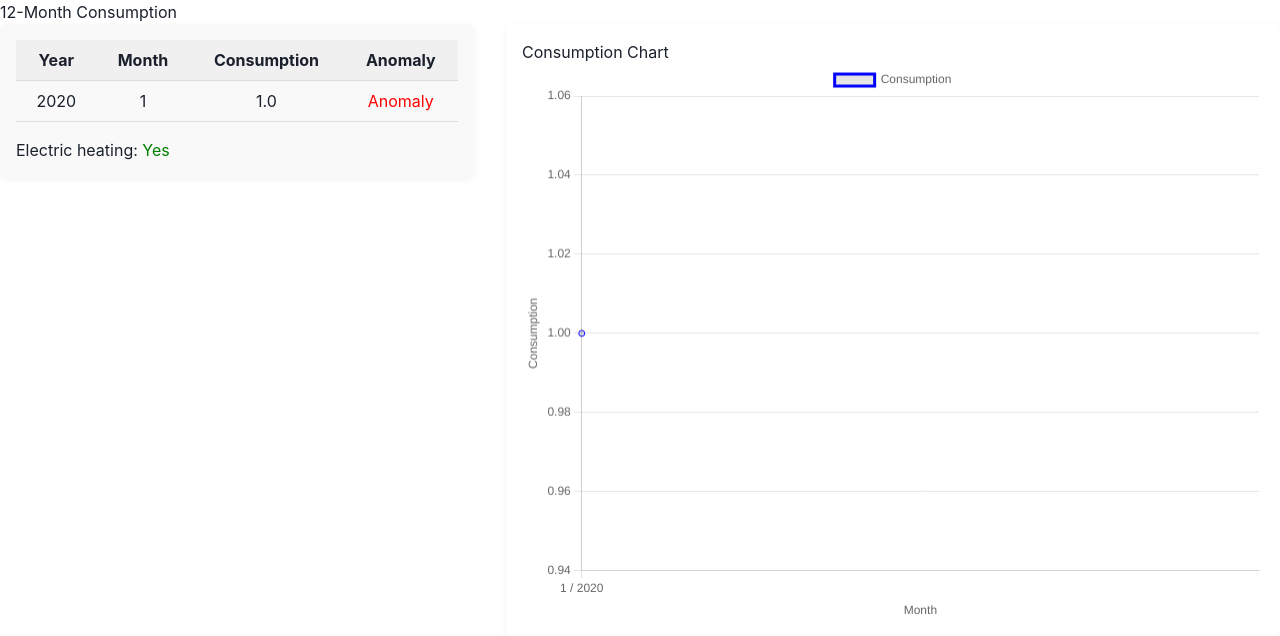
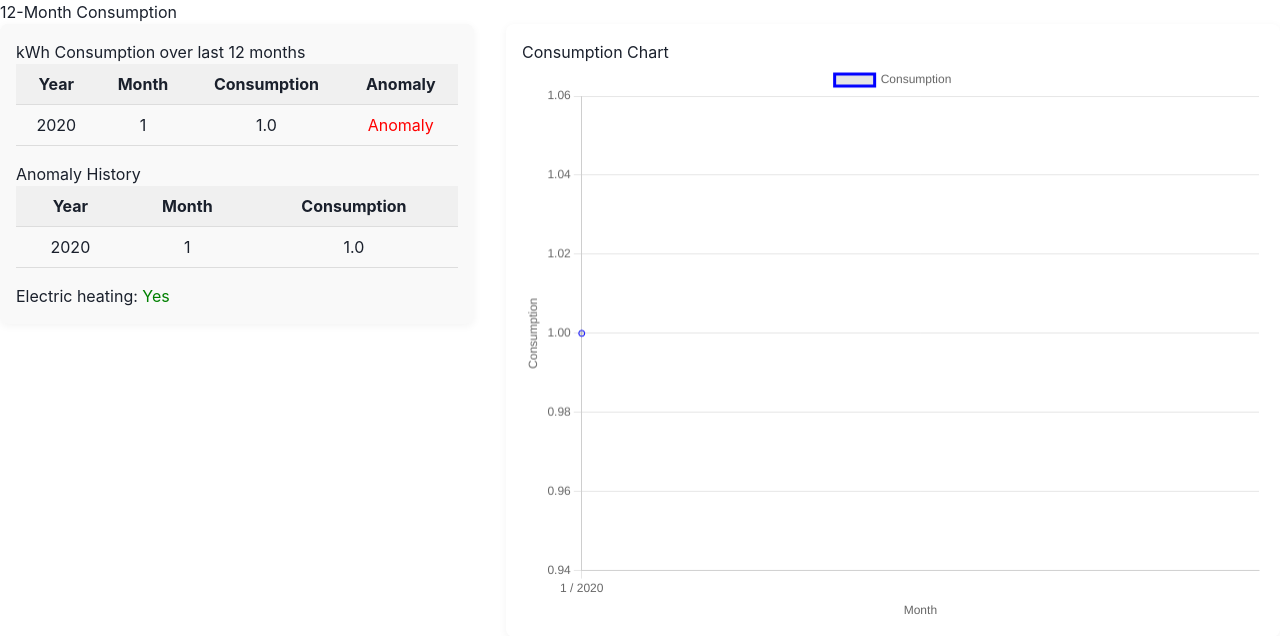
Before and after one commit to CharlesS940/electricity_consumption_dashboard, a Django app: page /consumption/1 in a window 1280 px wide. Shown: the top 636 px of the page. Run offline with Django 3.2, Linux system fonts and the light colour scheme; tables that the repository leaves empty hold one stand-in row (values such as "Sample post"); parts of the project's set-up code (start-up, migrations or seed data) failed here and were passed over.

Commit message:
Display full anomaly history in dashboard

```diff
--- a/hwjob/dashboard/templates/dashboard/consumption_detail.html
+++ b/hwjob/dashboard/templates/dashboard/consumption_detail.html
@@ -11,6 +11,7 @@
     <h1>12-Month Consumption</h1>
     <div class="dashboard-flex">
         <div class="table-container">
+            <h2>kWh Consumption over last 12 months</h2>
             <table>
                 <thead>
                     <tr>
@@ -33,6 +34,29 @@
                                 <span style="color: green;">Normal</span>
                             {% endif %}
                         </td>
+                    </tr>
+                    {% endfor %}
+                </tbody>
+            </table>
+            <h2>Anomaly History</h2>
+            <table>
+                <thead>
+                    <tr>
+                        <th>Year</th>
+                        <th>Month</th>
+                        <th>Consumption</th>
+                    </tr>
+                </thead>
+                <tbody>
+                    {% for a in anomalies %}
+                    <tr>
+                        <td>{{ a.year }}</td>
+                        <td>{{ a.month }}</td>
+                        <td>{{ a.kwh_consumed }}</td>
+                    </tr>
+                    {% empty %}
+                    <tr>
+                        <td colspan="3">No anomalies found.</td>
                     </tr>
                     {% endfor %}
                 </tbody>
--- a/hwjob/dashboard/views.py
+++ b/hwjob/dashboard/views.py
@@ -9,8 +9,8 @@ def consumption_view(request, client_id):
     Retrieving the last 12 months of consumption for a client for display. If the client's electric heating status or anomalies are not set, they are computed and saved.
     """
     client = Client.objects.get(id=client_id)
-    queryset = Consumption.objects.filter(client__id=client_id).order_by("-year", "-month")[:12]
-    consumptions = list(reversed(queryset))
+    queryset = Consumption.objects.filter(client__id=client_id).order_by("-year", "-month")
+    consumptions = list(reversed(queryset[:12]))
 
     if client.has_elec_heating is None:
         client = has_electric_heating(client, consumptions, threshold=2)
@@ -20,9 +20,12 @@ def consumption_view(request, client_id):
         consumptions = find_anomalies(client, consumptions)
         Consumption.objects.bulk_update(consumptions, ['has_anomaly'])
 
+    anomalies = queryset.filter(has_anomaly=True)
+
     context = {
         "consumptions": consumptions,
         "has_electric_heating": client.has_elec_heating,
+        "anomalies": anomalies,
     }
     return render(request, "dashboard/consumption_detail.html", context)
 
```
